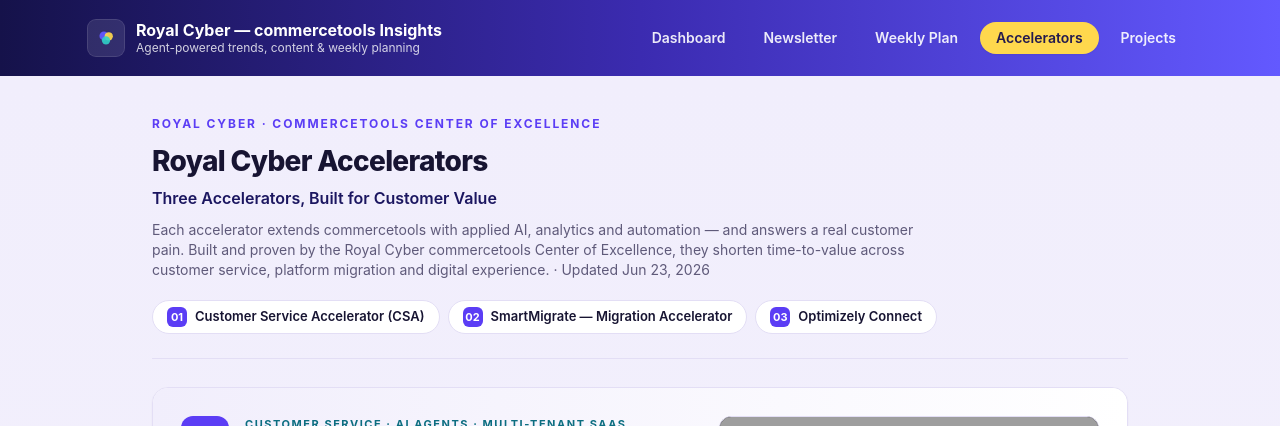
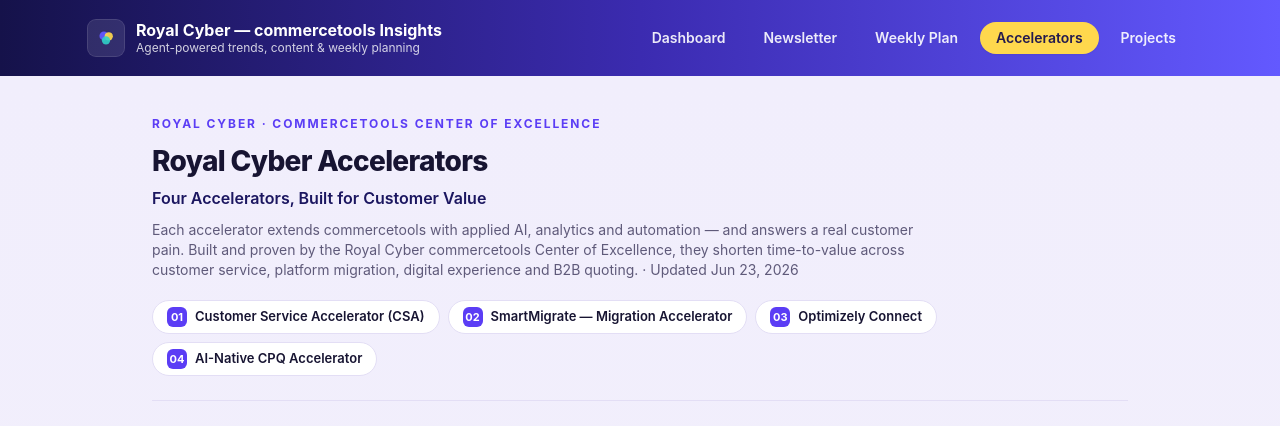
Before and after one commit to stephenalbert777/commercetools-insights, a Next.js app: page /accelerators in a window 1280 px wide. Shown: the top 426 px of the page. Built offline with nearby package versions, Linux system fonts and the light colour scheme; grey boxes are pictures that could not be loaded.

Commit message:
Add CPQ accelerator

```diff
--- a/data/accelerators.ts
+++ b/data/accelerators.ts
@@ -56,9 +56,9 @@
 export const accelerators: AcceleratorsData = {
   org: "Royal Cyber",
   title: "Royal Cyber Accelerators",
-  heading: "Three Accelerators, Built for Customer Value",
+  heading: "Four Accelerators, Built for Customer Value",
   intro:
-    "Each accelerator extends commercetools with applied AI, analytics and automation — and answers a real customer pain. Built and proven by the Royal Cyber commercetools Center of Excellence, they shorten time-to-value across customer service, platform migration and digital experience.",
+    "Each accelerator extends commercetools with applied AI, analytics and automation — and answers a real customer pain. Built and proven by the Royal Cyber commercetools Center of Excellence, they shorten time-to-value across customer service, platform migration, digital experience and B2B quoting.",
   generated: "Jun 23, 2026",
   items: [
     {
@@ -215,5 +215,55 @@
       valueRoyalCyber:
         "A pre-built connector plus integration engagements across two platforms Royal Cyber knows deeply — with recurring content-ops, experimentation enablement and managed-services revenue.",
     },
+    {
+      n: "04",
+      slug: "ai-native-cpq-accelerator",
+      name: "AI-Native CPQ Accelerator",
+      category: "B2B Commerce · Configure-Price-Quote · AI Guided Selling",
+      tagline: "AI-native CPQ on commercetools' B2B quote primitives — an intelligence layer, not a standalone rebuild",
+      maturity: "Proposed",
+      customerValue: "Turn RFQs into accurate, approved quotes faster — ~28% shorter sales cycles and ~49% more quotes per rep.",
+      overview:
+        "An AI-native, commerce-native CPQ (Configure, Price, Quote) accelerator built on commercetools' existing B2B quote primitives — quotes, quote requests, staged quotes, quote states, business units and customer-specific pricing — adding the intelligence and orchestration layer that commercetools' own integration guidance leaves to partners. It does the three jobs that are newly possible and not commoditized: RFQ-to-quote ingestion that turns an unstructured email, spreadsheet or PDF into a structured, configured, priced quote; conversational guided selling that resolves natural language into a valid configuration with real-time compatibility validation; and a deal-desk copilot that recommends the price that wins while protecting margin — all with guardrails, approval routing and a full audit trail. It is deliberately scoped to medium-complexity configuration (bundles, tiered options, compatibility rules, customer-specific pricing) and integrates a specialist tool for deep nested BOM rather than rebuilding one — the scoping decision that keeps it deliverable, differentiated, and aimed squarely at the live wave of enterprises migrating off legacy CPQ.",
+      benefits: [
+        { title: "RFQ-to-quote in minutes", text: "AI turns an unstructured request — email, spreadsheet or PDF — into a structured, configured, priced commercetools quote, riding the rails of the B2B Intake Agent direction." },
+        { title: "Conversational guided selling", text: "Natural-language configuration resolves to a valid product or bundle with real-time compatibility validation, so reps quote correctly without spreadsheets." },
+        { title: "Deal-desk copilot", text: "AI discount and margin guidance recommends the price that wins while protecting margin — with full guardrails, approval routing and audit trail." },
+        { title: "Commerce-native, not bolted on", text: "Pricing and configuration logic stay unified on commercetools quote primitives, keeping the AI ceiling high instead of fragmenting logic across systems." },
+        { title: "Faster cycles, more quotes", text: "Directly attributable impact — roughly 28% shorter sales cycles and ~49% more quotes per rep, plus deals that used to die in email chains." },
+        { title: "Proof of impact built in", text: "Quote-cycle time, quotes per rep, margin and win-rate instrumentation ship in v1 as a first-class feature, so ROI is measurable from day one." },
+      ],
+      technical: [
+        "Built on commercetools native B2B: Quotes, Quote Requests, Staged Quotes, quote states, Business Units and customer-specific pricing",
+        "RFQ-to-quote ingestion — unstructured email / spreadsheet / PDF parsed into a structured, configured, priced quote or cart",
+        "Conversational guided selling with real-time compatibility-rule validation for medium-complexity bundles and tiered options",
+        "Deal-desk copilot — AI discount / margin guidance with guardrails, approval routing on commercetools quote states and a full audit trail",
+        "Quote document generation, customer-group / tiered / contract pricing, and a clean ERP / CRM handoff (pricing sync + order handoff)",
+        "Proof-of-impact instrumentation: quote-cycle time, quotes per rep, margin and win-rate metrics as a first-class capability",
+      ],
+      challenge: {
+        title: "Legacy CPQ is forcing a forward-path decision",
+        text: "Salesforce CPQ went End-of-Sale in March 2025 and Conga absorbed PROS's B2B business in February 2026, so thousands of enterprises must re-choose CPQ now — while fragmented, standalone configuration and pricing logic caps how much AI they can layer on later.",
+      },
+      resolves: [
+        "An AI-native orchestration layer on commercetools quote primitives replaces standalone CPQ without a heavy rebuild.",
+        "Unified, commerce-native pricing and configuration logic keeps the door open to agentic automation later.",
+        "A hard scope boundary at medium complexity — with specialist tools for deep BOM — keeps delivery predictable.",
+        "Governance-first design (guardrails, approval workflows, audit trail) makes a CFO comfortable letting AI touch prices.",
+      ],
+      idealCustomer:
+        "B2B enterprises on or moving to commercetools that quote configured or tiered products — especially the large installed base forced off legacy CPQ (Salesforce CPQ End-of-Sale, the Conga / PROS consolidation) and needing a commerce-native, AI-ready forward path rather than another standalone tool.",
+      signals: [
+        "On legacy CPQ (Salesforce, Oracle, SAP, Conga) facing a forced migration",
+        "B2B quoting of bundles, tiered options or customer-specific pricing",
+        "Quotes still run on spreadsheets and pricing email chains",
+        "Margin leakage or slow deal-desk approvals",
+        "Already on commercetools B2B (quotes, business units) or adopting it",
+      ],
+      valueCommercetools:
+        "Fills the orchestration and intelligence layer that commercetools' own B2B guidance hands to partners — deepening use of quote primitives and the B2B Intake Agent direction, and converting legacy-CPQ migrations into net-new commercetools B2B wins.",
+      valueRoyalCyber:
+        "A higher-margin, repeatable B2B accelerator that shortens delivery, lifts win rates in commercetools pursuits and opens immediate pipeline from the legacy-CPQ migration wave — a strong certification and co-sell candidate that complements Metafy (AEO/GEO) in the COE.",
+    },
   ],
 };
```
